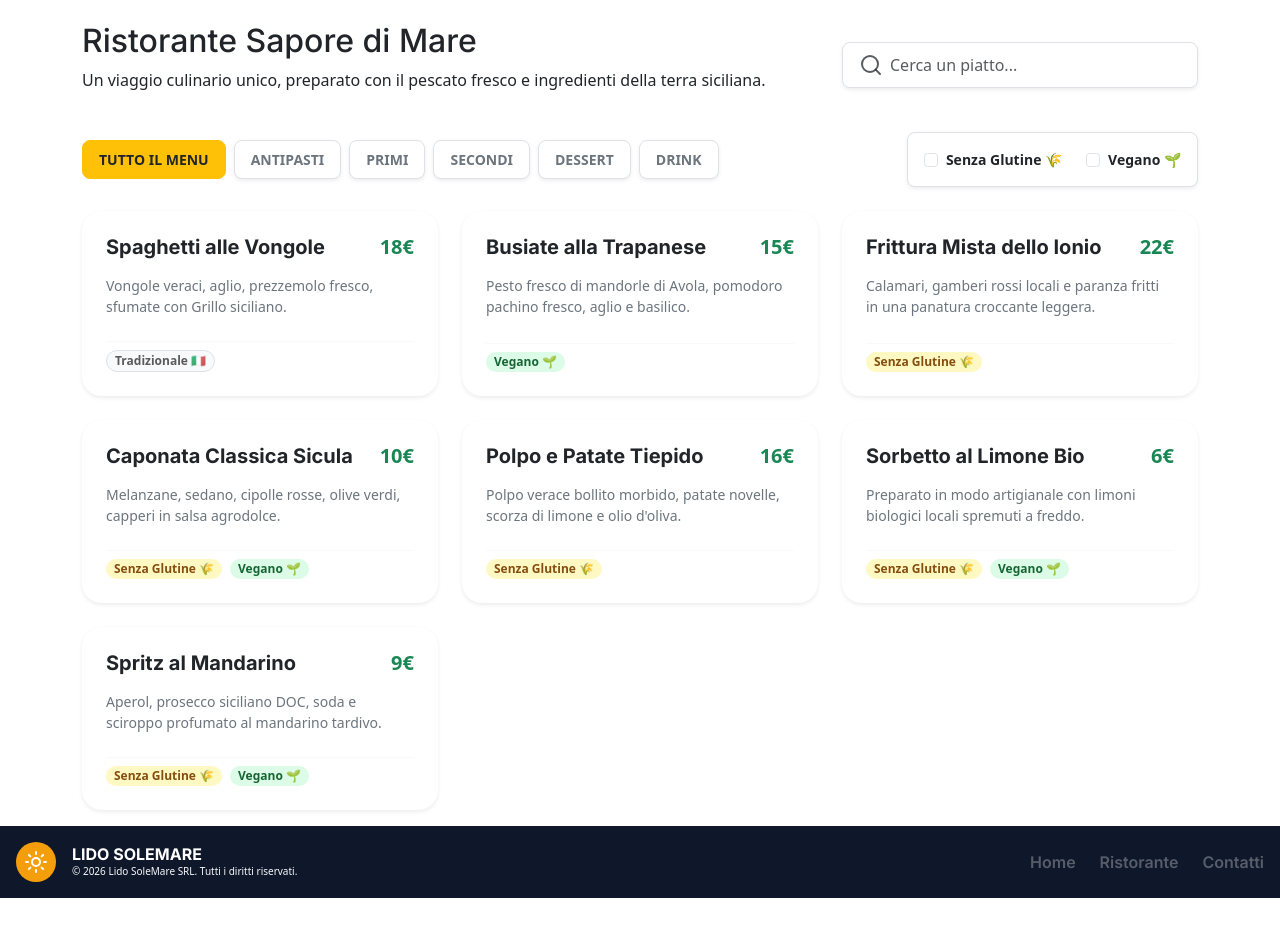
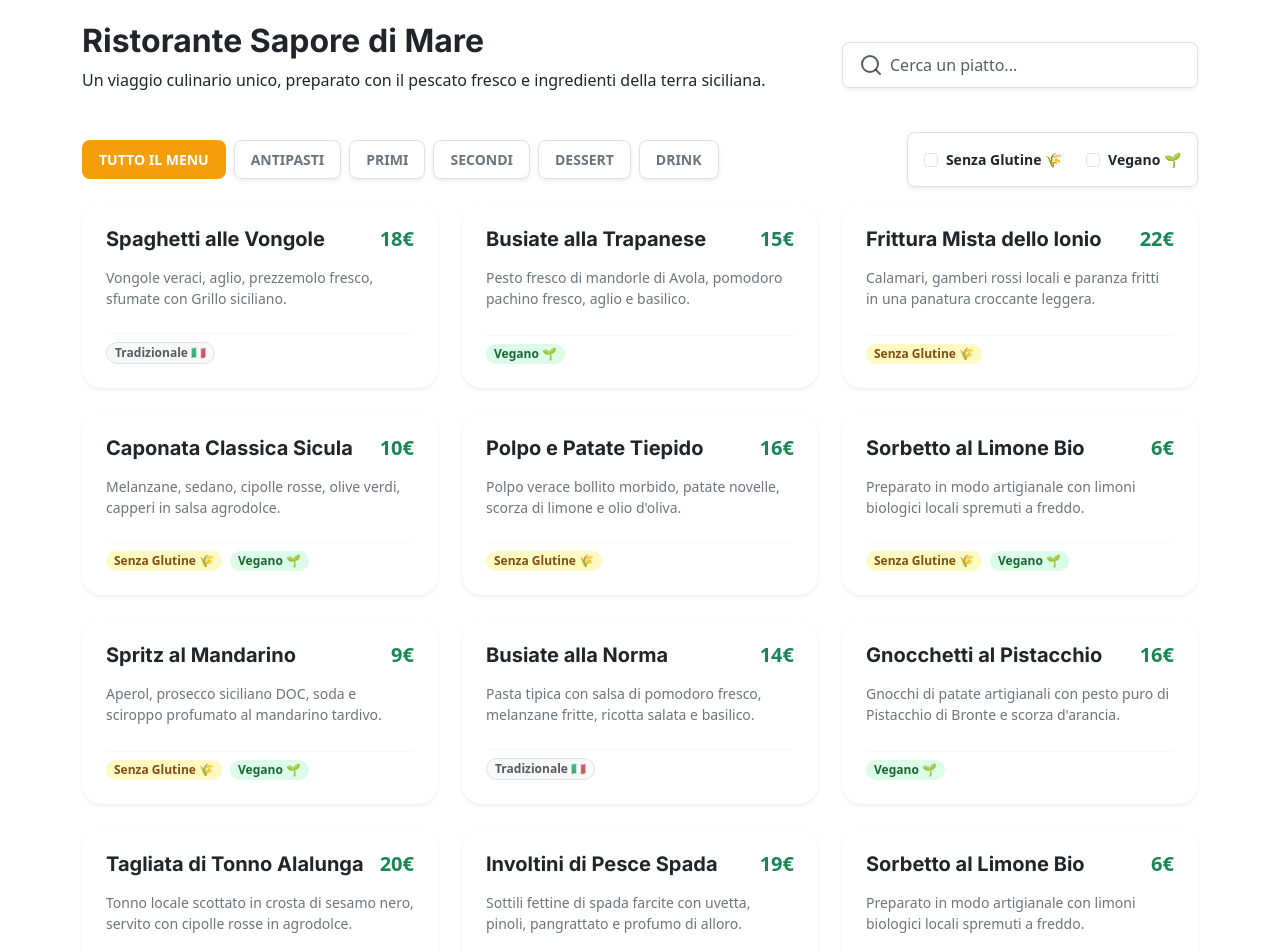
Before and after one commit to gabriele-ag/lidosolemare, a React (Vite) app: page /ristorante in a window 1280 px wide. Shown: the part 160-1112 px from the top of the page. Before the commit the page ends 1058 px from the top, so only its background shows below. Built offline with nearby package versions, Linux system fonts and the light colour scheme.

Commit message:
feat: page Ristorante done and fixed padding bottom for section Ristorante and Home

```diff
--- a/src/components/CSS/appfooter.module.css
+++ b/src/components/CSS/appfooter.module.css
@@ -7,7 +7,7 @@
 }
 
 .custom-navlink-footer:hover {
-  color: var(--custom-color-site-1);
+  color: rgb(255, 255, 255);
 }
 
 .copyright {
--- a/src/index.css
+++ b/src/index.css
@@ -32,4 +32,6 @@ footer {
     position: absolute;
     bottom: 0;
     width: 100%;
+    padding-top: 25px;
+    padding-bottom: 25px;
 }
--- a/src/pages/CSS/home.module.css
+++ b/src/pages/CSS/home.module.css
@@ -29,7 +29,7 @@
 
 .custom-padding-servizi {
     padding-top: 100px;
-    padding-bottom: 100px;
+    padding-bottom: 150px;
 }
 
 .card-custom {
--- a/src/pages/CSS/ristorante.module.css
+++ b/src/pages/CSS/ristorante.module.css
@@ -1,5 +1,6 @@
 .sectionPaddingRistorante {
     padding-top: 100px;
+    padding-bottom: 200px;
 }
 
 .badgeSenzaGlutine {
@@ -11,3 +12,8 @@
     background-color: rgb(220, 252, 231);
     color: rgb(22, 101, 52);
 }
+
+.btnFiltroCategoriaAttivo {
+    background-color: var(--custom-color-site-1);
+    color: rgb(255, 255, 255);
+}
--- a/src/pages/Contatti.tsx
+++ b/src/pages/Contatti.tsx
@@ -28,7 +28,7 @@ export default function Contatti() {
                   </div>
                   <div>
                     <h5 className="fw-bold text-dark mb-1 fs-6">Posizione</h5>
-                    <p className="text-secondary small mb-0">Viale della Spiaggia Dorata, 42 • 96017 Noto (Siracusa), Sicilia</p>
+                    <p className="text-secondary small mb-0">Via Lungomare, Postazione Centrale • 91010 San Vito Lo Capo (Trapani), Sicilia</p>
                   </div>
                 </div>
 
--- a/src/pages/Ristorante.tsx
+++ b/src/pages/Ristorante.tsx
@@ -11,7 +11,15 @@ export default function Ristorante() {
         { id: 4, titolo: "Caponata Classica Sicula", prezzo: "10€", desc: "Melanzane, sedano, cipolle rosse, olive verdi, capperi in salsa agrodolce.", cat: "ANTIPASTI", tags: { senzaGlutine: true, vegano: true } },
         { id: 5, titolo: "Polpo e Patate Tiepido", prezzo: "16€", desc: "Polpo verace bollito morbido, patate novelle, scorza di limone e olio d'oliva.", cat: "ANTIPASTI", tags: { senzaGlutine: true } },
         { id: 6, titolo: "Sorbetto al Limone Bio", prezzo: "6€", desc: "Preparato in modo artigianale con limoni biologici locali spremuti a freddo.", cat: "DESSERT", tags: { senzaGlutine: true, vegano: true } },
-        { id: 7, titolo: "Spritz al Mandarino", prezzo: "9€", desc: "Aperol, prosecco siciliano DOC, soda e sciroppo profumato al mandarino tardivo.", cat: "DRINK", tags: { senzaGlutine: true, vegano: true } }
+        { id: 7, titolo: "Spritz al Mandarino", prezzo: "9€", desc: "Aperol, prosecco siciliano DOC, soda e sciroppo profumato al mandarino tardivo.", cat: "DRINK", tags: { senzaGlutine: true, vegano: true } },
+        { id: 8, titolo: "Busiate alla Norma", prezzo: "14€", desc: "Pasta tipica con salsa di pomodoro fresco, melanzane fritte, ricotta salata e basilico.", cat: "PRIMI", tags: { tradizionale: true } },
+        { id: 9, titolo: "Gnocchetti al Pistacchio", prezzo: "16€", desc: "Gnocchi di patate artigianali con pesto puro di Pistacchio di Bronte e scorza d'arancia.", cat: "PRIMI", tags: { vegano: true } },
+        { id: 10, titolo: "Tagliata di Tonno Alalunga", prezzo: "20€", desc: "Tonno locale scottato in crosta di sesamo nero, servito con cipolle rosse in agrodolce.", cat: "SECONDI", tags: { senzaGlutine: true } },
+        { id: 11, titolo: "Involtini di Pesce Spada", prezzo: "19€", desc: "Sottili fettine di spada farcite con uvetta, pinoli, pangrattato e profumo di alloro.", cat: "SECONDI", tags: { tradizionale: true } },
+        { id: 12, titolo: "Sorbetto al Limone Bio", prezzo: "6€", desc: "Preparato in modo artigianale con limoni biologici locali spremuti a freddo.", cat: "DESSERT", tags: { senzaGlutine: true, vegano: true } },
+        { id: 13, titolo: "Cannolo Scomposto al Vetro", prezzo: "7€", desc: "Cialda croccante al cacao con crema di ricotta di pecora zuccherata e gocce di cioccolato di Modica.", cat: "DESSERT", tags: { tradizionale: true } },
+        { id: 14, titolo: "Spritz al Mandarino", prezzo: "9€", desc: "Aperol, prosecco siciliano DOC, soda e sciroppo profumato al mandarino tardivo.", cat: "DRINK", tags: { senzaGlutine: true, vegano: true } },
+        { id: 15, titolo: "Sicily Mule al Limoncello", prezzo: "10€", desc: "Limoncello artigianale, vodka premium, succo di lime fresco e ginger beer piccante.", cat: "DRINK", tags: { senzaGlutine: true, vegano: true } }
     ];
 
     const [categoriaAttiva, setCategoriaAttiva] = useState("TUTTO IL MENU");
@@ -38,7 +46,7 @@ export default function Ristorante() {
             <div className="container">
                 <div className="row align-items-center mb-4">
                     <div className="col-md-8">
-                        <h2>Ristorante Sapore di Mare</h2>
+                        <h2 className="fw-bold">Ristorante Sapore di Mare</h2>
                         <p>Un viaggio culinario unico, preparato con il pescato fresco e ingredienti della terra siciliana.</p>
                     </div>
                     <div className="col-md-4">
@@ -55,7 +63,7 @@ export default function Ristorante() {
                 </div>
 
                 {/* FILTRI */}
-                <div className="d-flex flex-wrap justify-content-between align-items-center gap-4 mb-5">
+                <div className="d-flex flex-wrap justify-content-between align-items-center gap-4 mb-3">
 
                     {/* FILTRO CATEGORIA PIATTO */}
                     <div className="d-flex flex-wrap gap-2">
@@ -65,7 +73,7 @@ export default function Ristorante() {
                             onClick={() => setCategoriaAttiva(curElem)}
                             className={`btn btn-sm fw-bold px-3 py-2 rounded-3 transition-all ${
                             categoriaAttiva === curElem
-                                ? 'btn-warning text-dark'
+                                ? `${styles.btnFiltroCategoriaAttivo}`
                                 : 'btn-white bg-white border text-secondary shadow-sm'
                             }`}>
                                    {curElem}
@@ -95,9 +103,11 @@ export default function Ristorante() {
                         </label>
                     </div>
 
+                </div>
+
                 <div className="row g-4">
                    {piattiFiltrati.map((piatto) => (
-                          <div className="col-md-6 col-lg-4" key={piatto.id}>
+                     <div className="col-md-6 col-lg-4 gap-3" key={piatto.id}>
                        <div className="card h-100 border-0 shadow-sm p-4 bg-white hover-lift" style={{ borderRadius: '20px' }}>
                          <div className="d-flex justify-content-between align-items-start mb-3">
                            <h4 className="fw-bold text-dark h5 mb-0 pe-2">{piatto.titolo}</h4>
@@ -135,7 +145,6 @@ export default function Ristorante() {
                    )}
                 </div>
             </div>
-            </div>
         </section>
     )
 }
```
Lines whose indentation alone changed are shown as unchanged.
